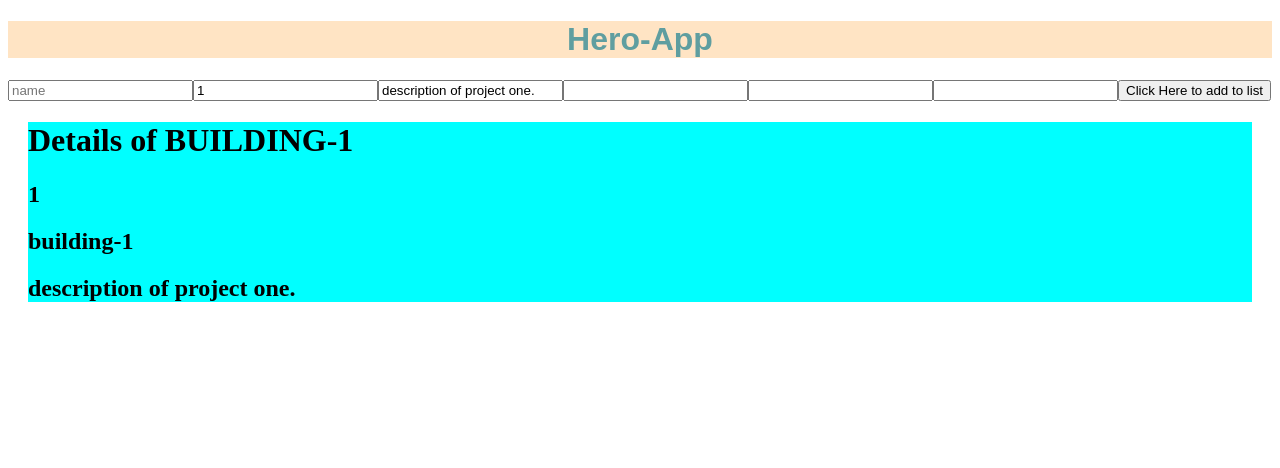
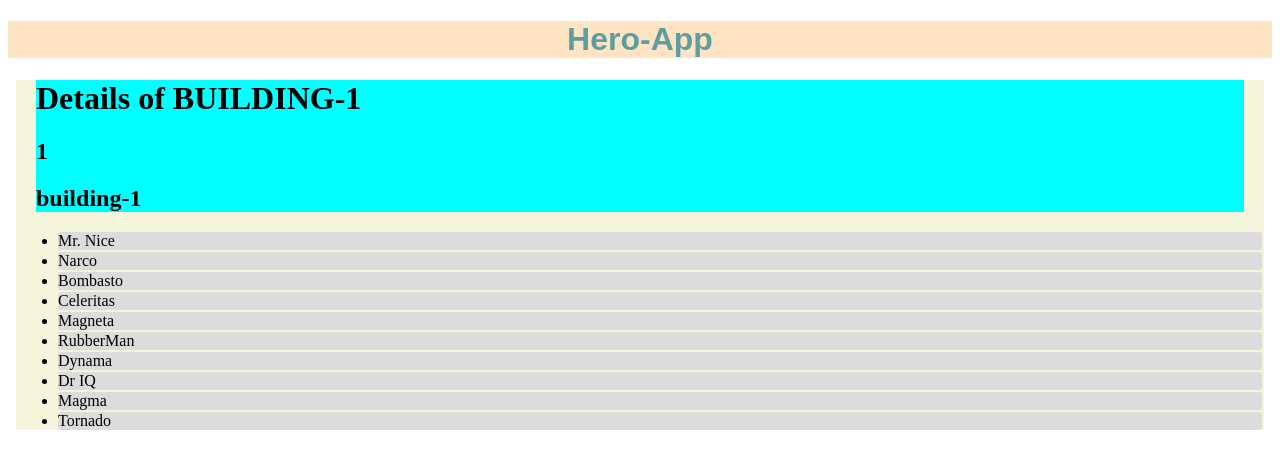
Before and after one commit to thoopalliamar/hero-app, an Angular app: page / in a window 1280 px wide. Shown: the top 468 px of the page. Built offline with nearby package versions, Linux system fonts and the light colour scheme.

Commit message:
list displayed

```diff
--- a/src/app/Hero.ts
+++ b/src/app/Hero.ts
@@ -1,5 +1,5 @@
 export class Hero {
     id : number;
     name : String;
-    desc : String;
+
 }
--- a/src/app/Herolist.ts
+++ b/src/app/Herolist.ts
@@ -1,7 +1,28 @@
 import { Hero } from "./Hero";
 
-export class Herolist{
-    heros : Hero[];
+// export class Herolist{
+   export const heros : Hero[]=[
+        { id: 11, name: 'Mr. Nice' },
+        { id: 12, name: 'Narco' },
+        { id: 13, name: 'Bombasto' },
+        { id: 14, name: 'Celeritas' },
+        { id: 15, name: 'Magneta' },
+        { id: 16, name: 'RubberMan' },
+        { id: 17, name: 'Dynama' },
+        { id: 18, name: 'Dr IQ' },
+        { id: 19, name: 'Magma' },
+        { id: 20, name: 'Tornado' }
+    ]
 
-
-}
+    // export const HEROES: Hero[] = [
+    //     { id: 11, name: 'Mr. Nice' },
+    //     { id: 12, name: 'Narco' },
+    //     { id: 13, name: 'Bombasto' },
+    //     { id: 14, name: 'Celeritas' },
+    //     { id: 15, name: 'Magneta' },
+    //     { id: 16, name: 'RubberMan' },
+    //     { id: 17, name: 'Dynama' },
+    //     { id: 18, name: 'Dr IQ' },
+    //     { id: 19, name: 'Magma' },
+    //     { id: 20, name: 'Tornado' }
+    //   ];
--- a/src/app/heros/heros.component.css
+++ b/src/app/heros/heros.component.css
@@ -1,4 +1,18 @@
 .projectstyle{
   margin:20px;
   background-color: aqua;
+
 }
+.listdesign{
+    background-color: gainsboro;
+    border-radius: 3px;
+    margin: 2px;
+
+}
+ul{
+
+}
+
+body{
+    background-color: beige;
+}
--- a/src/app/heros/heros.component.html
+++ b/src/app/heros/heros.component.html
@@ -1,12 +1,9 @@
-<input type="text" placeholder="name">
+<body>
+<!-- <input  [(ngModel)]="hero.id" placeholder="id">
+<input [(ngModel)]="hero.name" placeholder="name">
+<input [(ngModel)]="hero.desc" placeholder="desc"> -->
 
-<input [(ngModel)]="hero.id" placeholder="id">
-<input [(ngModel)]="hero.desc" placeholder="desc">
-<input type="text" #input>
-<input type="text" #input1>
-<input type="text" #input2>
-
-<button (click)=additem(input.value,input1.value,input2.value)>Click Here to add to list</button>
+<!-- <button (click)=additem(input.value,input1.value,input2.value)>Click Here to add to list</button>-->
 <div class='projectstyle'>
 <h1>Details of {{hero.name | uppercase}}</h1>
 <h2>{{hero.id }}</h2>
@@ -14,4 +11,7 @@
 <h2>{{hero.desc}}</h2>
 </div>
 
-{{heros}}
+<ul>
+  <li class="listdesign" *ngFor="let temphero of localherolist" (click)=selected(temphero)>{{temphero.name}}</li>
+</ul>
+</body>
--- a/src/app/heros/heros.component.ts
+++ b/src/app/heros/heros.component.ts
@@ -1,6 +1,6 @@
 import { Component, OnInit } from '@angular/core';
 import {Hero} from '../Hero';
-import {Herolist} from '../Herolist';
+import {heros} from '../Herolist';
 
 @Component({
   selector: 'app-heros',
@@ -11,19 +11,20 @@ export class HerosComponent implements OnInit {
 
     hero : Hero ={
     id:1,
-    name :'building-1',
-    desc : 'description of project one.'
+    name :'building-1'
   }
-  heroList:Herolist;
-  additem(id,name,desc){
-    this.hero.id=id;
-    this.hero.name=name;
-    this.hero.desc=desc;
+  localherolist = heros;
+
+  selected(hero){
+    this.hero=hero;
+  }
+  // heroList:Herolist;
+  // additem(id,name,desc){
+  //   this.hero.id=id;
+  //   this.hero.name=name;
+  //   this.hero.desc=desc;
    // this.heroList.heros.push(this.hero);
-  }
-
-
-  constructor() { }
+ //  constructor() { }
 
   ngOnInit() {
   }
```
